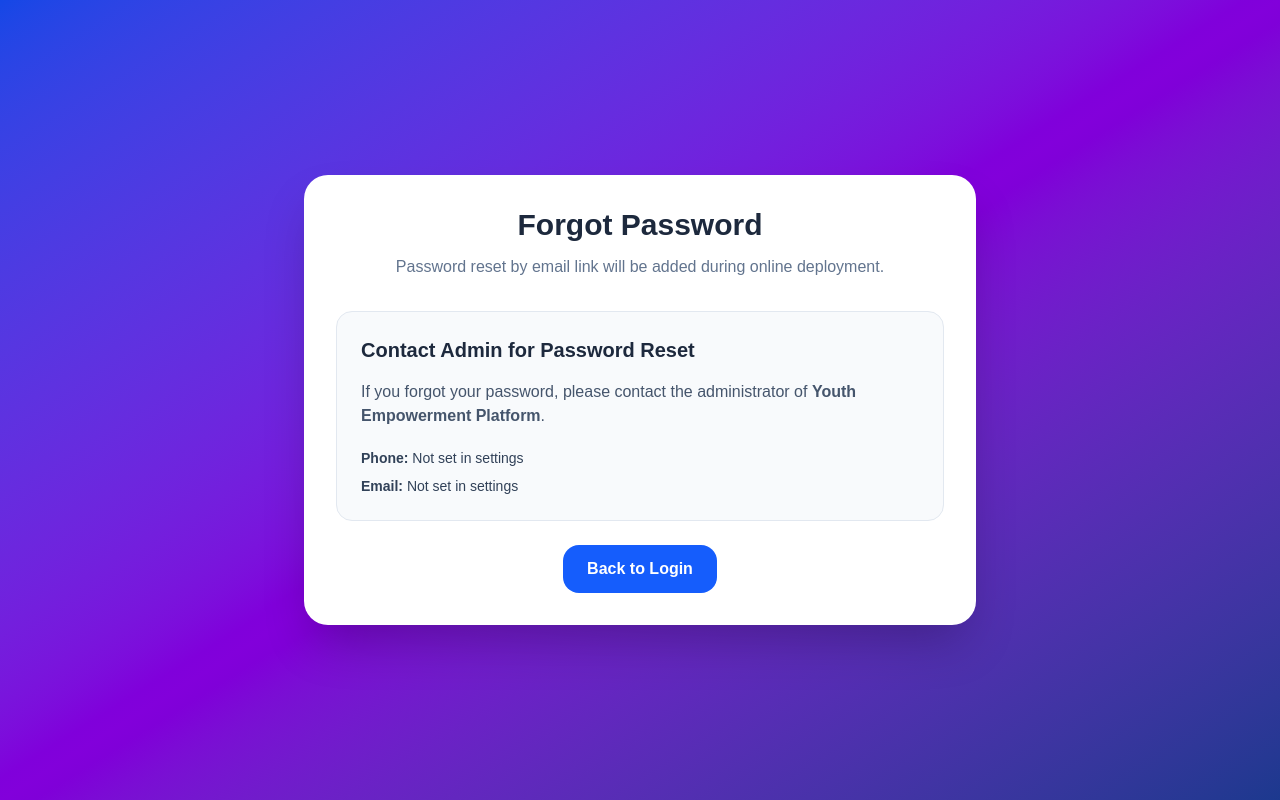
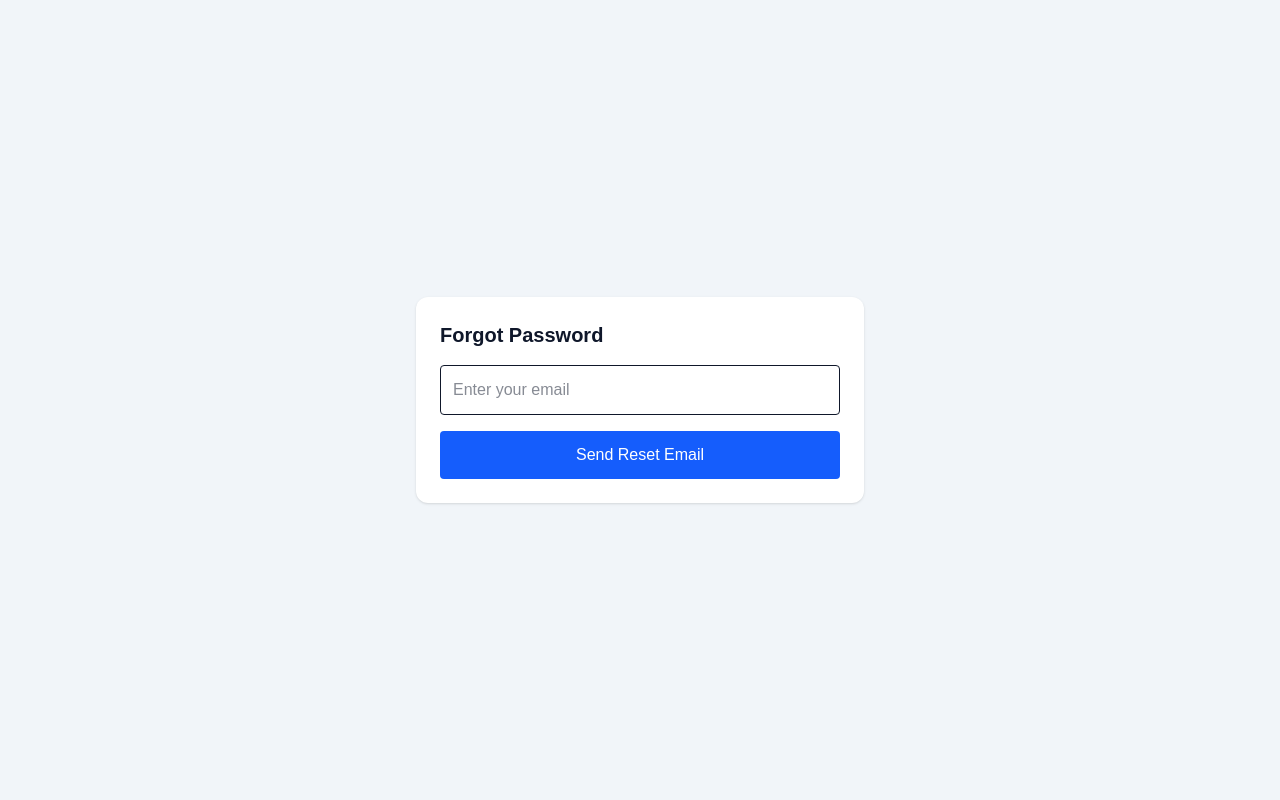
Before and after one commit to amboseshem/yepb, a Next.js app: page /forgot-password in a window 1280 px wide. Built offline with nearby package versions, Linux system fonts and the light colour scheme; no server answers; the database is empty.

Commit message:
Full system upgrade: PDF, referrals, PesaPal, dashboard

```diff
--- /dev/null
+++ b/app/api/pesapal/route.ts
@@ -0,0 +1,5 @@
+export async function GET() {
+  return Response.json({
+    url: "https://www.pesapal.com/",
+  });
+}
--- a/app/api/referrals/create-code/route.ts
+++ /dev/null
@@ -1,59 +0,0 @@
-import { NextResponse } from "next/server";
-import { prisma } from "@/lib/prisma";
-import { requireRole } from "@/lib/auth";
-
-function makeReferralCode(memberNumber: string, phone: string) {
-  const cleanPhone = phone.replace(/\D/g, "").slice(-4);
-  const cleanMember = memberNumber.replace(/\s/g, "").toUpperCase();
-  return `${cleanMember}-${cleanPhone}`;
-}
-
-export async function POST(req: Request) {
-  try {
-    await requireRole(["super_admin", "admin"]);
-
-    const formData = await req.formData();
-    const memberIdValue = String(formData.get("memberId") || "").trim();
-
-    if (!memberIdValue) {
-      return NextResponse.redirect(new URL("/dashboard/referrals/generate?error=missing-member", req.url));
-    }
-
-    const member = await prisma.memberProfile.findUnique({
-      where: {
-        id: BigInt(memberIdValue),
-      },
-      include: {
-        user: true,
-      },
-    });
-
-    if (!member) {
-      return NextResponse.redirect(new URL("/dashboard/referrals/generate?error=member-not-found", req.url));
-    }
-
-    const referralCode = makeReferralCode(member.memberNumber, member.user.phone);
-    const referralLink = `/join?ref=${referralCode}`;
-
-    await prisma.referralCode.upsert({
-      where: {
-        memberId: member.id,
-      },
-      update: {
-        referralCode,
-        referralLink,
-      },
-      create: {
-        memberId: member.id,
-        referralCode,
-        referralLink,
-        status: "approved",
-      },
-    });
-
-    return NextResponse.redirect(new URL("/dashboard/referrals/codes?success=1", req.url));
-  } catch (error) {
-    console.error("CREATE REFERRAL CODE ERROR:", error);
-    return NextResponse.redirect(new URL("/dashboard/referrals/generate?error=failed", req.url));
-  }
-}
--- /dev/null
+++ b/app/api/referrals/generate/route.ts
@@ -0,0 +1,22 @@
+import { prisma } from "@/lib/prisma";
+import { getToken } from "@/lib/core";
+
+export async function GET() {
+  const user = await getToken();
+
+  if (!user) return new Response("Unauthorized", { status: 401 });
+
+  const code = Math.random().toString(36).substring(2, 8);
+
+  const newCode = await prisma.referralCode.create({
+    data: {
+      code,
+      memberId: Number(user.userId),
+    },
+  });
+
+  return Response.json({
+    code: newCode.code,
+    link: `${process.env.NEXT_PUBLIC_APP_URL}/register?ref=${newCode.code}`,
+  });
+}
--- a/app/dashboard/reports/page.tsx
+++ b/app/dashboard/reports/page.tsx
@@ -94,3 +94,10 @@ export default async function ReportsPage() {
     </div>
   );
 }
+<a
+  href="/api/receipt"
+  target="_blank"
+  className="bg-blue-600 text-white px-4 py-2 rounded"
+>
+  Print PDF
+</a>
--- a/app/dashboard/roles/AdminDashboard.tsx
+++ b/app/dashboard/roles/AdminDashboard.tsx
@@ -1,21 +1,42 @@
-import { getDashboardStats } from "@/lib/core";
+import { prisma } from "@/lib/prisma";
 
 export default async function AdminDashboard() {
-  const stats = await getDashboardStats();
+  const users = await prisma.user.count();
+
+  const contributions = await prisma.contribution.aggregate({
+    _sum: { amount: true },
+  });
+
+  const projects = await prisma.project.count();
 
   return (
     <div>
       <h1 className="text-2xl font-bold">Admin Dashboard</h1>
 
-      <div className="grid grid-cols-2 gap-4 mt-5">
-        <div className="bg-blue-500 text-white p-5 rounded">
-          Users: {Number(stats.users)}
+      <div className="grid grid-cols-3 gap-4 mt-6">
+        <div className="bg-blue-600 text-white p-5 rounded">
+          Users: {users}
         </div>
 
-        <div className="bg-green-500 text-white p-5 rounded">
-          Contributions: KES {Number(stats.totalContributions).toLocaleString()}
+        <div className="bg-green-600 text-white p-5 rounded">
+          Contributions: KES{" "}
+          {Number(contributions._sum.amount || 0).toLocaleString()}
+        </div>
+
+        <div className="bg-purple-600 text-white p-5 rounded">
+          Projects: {projects}
         </div>
       </div>
     </div>
   );
 }
+<button
+  onClick={async () => {
+    const res = await fetch("/api/pesapal");
+    const data = await res.json();
+    window.location.href = data.url;
+  }}
+  className="bg-green-600 text-white px-4 py-2 rounded"
+>
+  Pay via PesaPal
+</button>
--- a/app/dashboard/roles/MemberDashboard.tsx
+++ b/app/dashboard/roles/MemberDashboard.tsx
@@ -22,3 +22,13 @@ export default async function MemberDashboard() {
     </div>
   );
 }
+<button
+  onClick={async () => {
+    const res = await fetch("/api/referrals/generate");
+    const data = await res.json();
+    alert(data.link);
+  }}
+  className="bg-purple-600 text-white px-4 py-2 rounded"
+>
+  Generate Referral Link
+</button>
--- a/app/forgot-password/page.tsx
+++ b/app/forgot-password/page.tsx
@@ -1,54 +1,45 @@
-import { prisma } from "@/lib/prisma";
+"use client";
 
-export default async function ForgotPasswordPage() {
-  const settings = await prisma.systemSetting.findMany();
+import { useState } from "react";
 
-  const getSetting = (key: string) =>
-    settings.find((s) => s.settingKey === key)?.settingValue || "";
+export default function ForgotPasswordPage() {
+  const [email, setEmail] = useState("");
+  const [message, setMessage] = useState("");
 
-  const companyPhone = getSetting("company_phone");
-  const companyEmail = getSetting("company_email");
-  const platformName = getSetting("platform_name") || "Youth Empowerment Platform";
+  const handleSubmit = async (e: any) => {
+    e.preventDefault();
+
+    const res = await fetch("/api/forgot-password", {
+      method: "POST",
+      body: JSON.stringify({ email }),
+    });
+
+    const text = await res.text();
+    setMessage(text);
+  };
 
   return (
-    <main className="min-h-screen bg-gradient-to-br from-blue-700 via-purple-700 to-blue-900 flex items-center justify-center px-4 py-10">
-      <div className="w-full max-w-2xl rounded-3xl bg-white p-8 shadow-2xl">
-        <div className="text-center">
-          <h1 className="text-3xl font-bold text-slate-800">Forgot Password</h1>
-          <p className="mt-3 text-slate-500">
-            Password reset by email link will be added during online deployment.
-          </p>
-        </div>
+    <div className="min-h-screen flex items-center justify-center bg-slate-100">
+      <form
+        onSubmit={handleSubmit}
+        className="bg-white p-6 rounded-xl shadow w-full max-w-md"
+      >
+        <h2 className="text-xl font-bold mb-4">Forgot Password</h2>
 
-        <div className="mt-8 rounded-2xl border border-slate-200 bg-slate-50 p-6">
-          <h2 className="text-xl font-semibold text-slate-800">
-            Contact Admin for Password Reset
-          </h2>
+        <input
+          type="email"
+          placeholder="Enter your email"
+          className="w-full border p-3 rounded mb-4"
+          value={email}
+          onChange={(e) => setEmail(e.target.value)}
+        />
 
-          <p className="mt-4 text-slate-600">
-            If you forgot your password, please contact the administrator of{" "}
-            <span className="font-semibold">{platformName}</span>.
-          </p>
+        <button className="w-full bg-blue-600 text-white p-3 rounded">
+          Send Reset Email
+        </button>
 
-          <div className="mt-5 space-y-2 text-sm text-slate-700">
-            <p>
-              <span className="font-semibold">Phone:</span> {companyPhone || "Not set in settings"}
-            </p>
-            <p>
-              <span className="font-semibold">Email:</span> {companyEmail || "Not set in settings"}
-            </p>
-          </div>
-        </div>
-
-        <div className="mt-6 text-center">
-          <a
-            href="/login"
-            className="inline-block rounded-2xl bg-blue-600 px-6 py-3 font-semibold text-white hover:bg-blue-700"
-          >
-            Back to Login
-          </a>
-        </div>
-      </div>
-    </main>
+        {message && <p className="mt-4 text-green-600">{message}</p>}
+      </form>
+    </div>
   );
 }
--- a/lib/mlm.ts
+++ b/lib/mlm.ts
@@ -1,11 +1,24 @@
 import { prisma } from "@/lib/prisma";
 
-export async function registerReferral(sponsorId: number, newMemberId: number) {
+export async function processReferral(newMemberId: number, refCode: string) {
+  const ref = await prisma.referralCode.findUnique({
+    where: { code: refCode },
+  });
+
+  if (!ref) return;
+
   await prisma.referral.create({
     data: {
-      sponsorMemberId: sponsorId,
+      sponsorMemberId: ref.memberId,
       referredMemberId: newMemberId,
-      status: "active",
+    },
+  });
+
+  await prisma.commission.create({
+    data: {
+      memberId: ref.memberId,
+      amount: 100,
+      status: "approved",
     },
   });
 }
--- a/lib/pdf.ts
+++ b/lib/pdf.ts
@@ -1,14 +1,41 @@
 import PDFDocument from "pdfkit";
 
 export function generateReceipt(data: any) {
-  const doc = new PDFDocument();
+  const doc = new PDFDocument({ margin: 40 });
 
-  doc.fontSize(20).text("YEP RECEIPT", { align: "center" });
+  // HEADER
+  doc.rect(0, 0, 600, 80).fill("#1e40af");
+
+  doc
+    .fillColor("white")
+    .fontSize(20)
+    .text("YOUTH EMPOWERMENT PLATFORM", 50, 30);
+
+  // LOGO (optional)
+  try {
+    doc.image("public/logo.png", 450, 20, { width: 50 });
+  } catch {}
+
+  doc.moveDown(3);
+
+  // TITLE
+  doc.fillColor("black").fontSize(16).text("Payment Receipt", {
+    align: "center",
+  });
 
   doc.moveDown();
-  doc.fontSize(12).text(`Member: ${data.name}`);
+
+  // CONTENT
+  doc.fontSize(12);
+  doc.text(`Name: ${data.name}`);
   doc.text(`Amount: KES ${data.amount}`);
   doc.text(`Date: ${new Date().toLocaleDateString()}`);
+
+  doc.moveDown();
+
+  doc.text("Thank you for your contribution!", {
+    align: "center",
+  });
 
   doc.end();
 
```
Also changed, not shown: app/dashboard/layout.tsx (line endings or trailing spaces).
